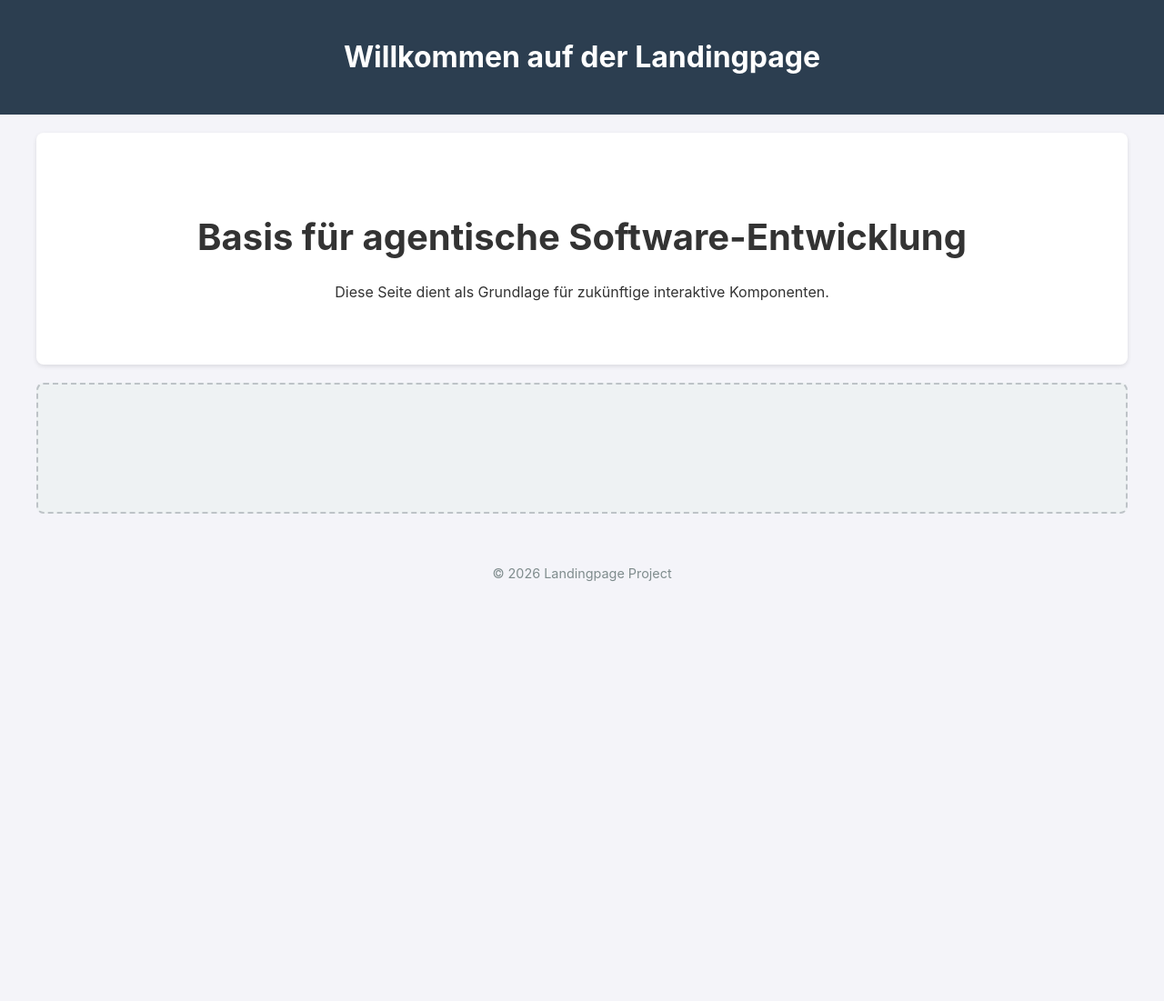
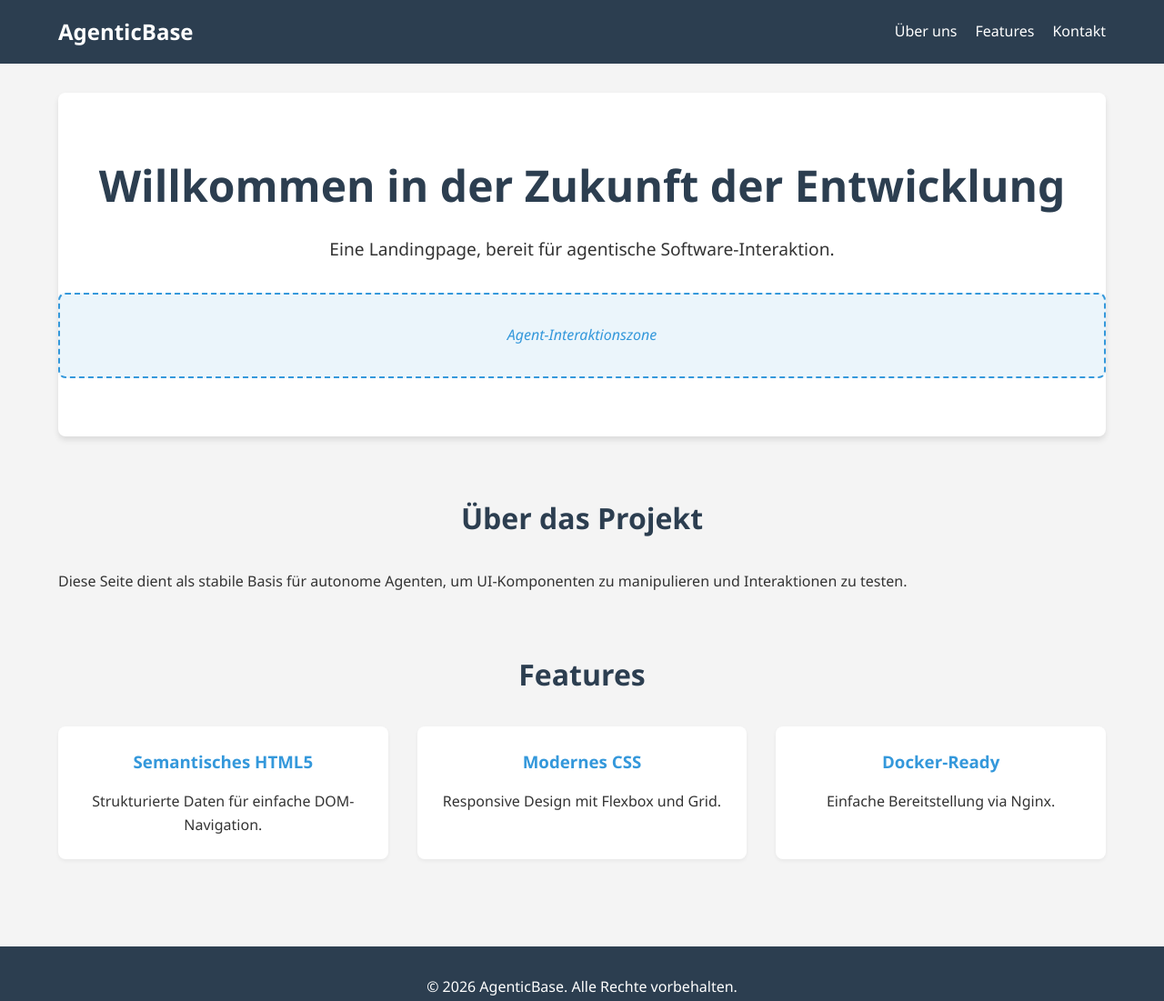
Before and after one commit to grsadesso/adscaile-demo, a plain HTML site: page index.html in a window 1280 px wide. Shown: the whole page at 91% size. Before the commit the page ends 800 px from the top, so only its background shows below. Drawn offline with Linux system fonts and the light colour scheme.

Commit message:
feat(RA-91): Landingpage

```diff
--- a/index.html
+++ b/index.html
@@ -3,25 +3,57 @@
 <head>
     <meta charset="UTF-8">
     <meta name="viewport" content="width=device-width, initial-scale=1.0">
-    <title>Landingpage</title>
+    <title>Agentic Landing Page</title>
     <link rel="stylesheet" href="style.css">
 </head>
 <body>
     <header>
-        <h1>Willkommen auf der Landingpage</h1>
+        <nav>
+            <div class="logo">AgenticBase</div>
+            <ul>
+                <li><a href="#about">Über uns</a></li>
+                <li><a href="#features">Features</a></li>
+                <li><a href="#contact">Kontakt</a></li>
+            </ul>
+        </nav>
     </header>
-    <main id="app-container">
+
+    <main>
         <section id="hero">
-            <h2>Basis für agentische Software-Entwicklung</h2>
-            <p>Diese Seite dient als Grundlage für zukünftige interaktive Komponenten.</p>
+            <h1>Willkommen in der Zukunft der Entwicklung</h1>
+            <p>Eine Landingpage, bereit für agentische Software-Interaktion.</p>
+            <div id="agent-interaction-placeholder" class="placeholder">
+                <!-- Platzhalter für zukünftige agentische Komponenten -->
+                <span>Agent-Interaktionszone</span>
+            </div>
         </section>
-        <section id="content-placeholder">
-            <!-- Platzhalter für zukünftige agentische Komponenten -->
-            <div class="component-slot" data-component-type="hero-cta"></div>
+
+        <section id="about">
+            <h2>Über das Projekt</h2>
+            <p>Diese Seite dient als stabile Basis für autonome Agenten, um UI-Komponenten zu manipulieren und Interaktionen zu testen.</p>
+        </section>
+
+        <section id="features">
+            <h2>Features</h2>
+            <div class="feature-grid">
+                <div class="feature-item">
+                    <h3>Semantisches HTML5</h3>
+                    <p>Strukturierte Daten für einfache DOM-Navigation.</p>
+                </div>
+                <div class="feature-item">
+                    <h3>Modernes CSS</h3>
+                    <p>Responsive Design mit Flexbox und Grid.</p>
+                </div>
+                <div class="feature-item">
+                    <h3>Docker-Ready</h3>
+                    <p>Einfache Bereitstellung via Nginx.</p>
+                </div>
+            </div>
         </section>
     </main>
+
     <footer>
-        <p>&copy; 2026 Landingpage Project</p>
+        <p>&copy; 2026 AgenticBase. Alle Rechte vorbehalten.</p>
     </footer>
 </body>
 </html>
--- a/style.css
+++ b/style.css
@@ -1,57 +1,151 @@
-body {
-    font-family: -apple-system, BlinkMacSystemFont, "Segoe UI", Roboto, Helvetica, Arial, sans-serif;
-    line-height: 1.6;
-    color: #333;
+:root {
+    --primary-color: #2c3e50;
+    --secondary-color: #3498db;
+    --accent-color: #e74c3c;
+    --text-color: #333;
+    --bg-color: #f4f4f4;
+    --white: #ffffff;
+}
+
+* {
     margin: 0;
     padding: 0;
-    background-color: #f4f4f9;
+    box-sizing: border-box;
+}
+
+body {
+    font-family: 'Segoe UI', Tahoma, Geneva, Verdana, sans-serif;
+    line-height: 1.6;
+    color: var(--text-color);
+    background-color: var(--bg-color);
 }
 
 header {
-    background-color: #2c3e50;
-    color: #fff;
+    background: var(--primary-color);
+    color: var(--white);
     padding: 1rem 0;
-    text-align: center;
+    position: sticky;
+    top: 0;
+    z-index: 1000;
+}
+
+nav {
+    display: flex;
+    justify-content: space-between;
+    align-items: center;
+    width: 90%;
+    max-width: 1200px;
+    margin: 0 auto;
+}
+
+.logo {
+    font-size: 1.5rem;
+    font-weight: bold;
+}
+
+nav ul {
+    display: flex;
+    list-style: none;
+}
+
+nav ul li {
+    margin-left: 20px;
+}
+
+nav ul li a {
+    color: var(--white);
+    text-decoration: none;
+    transition: color 0.3s ease;
+}
+
+nav ul li a:hover {
+    color: var(--secondary-color);
 }
 
 main {
+    width: 90%;
     max-width: 1200px;
-    margin: 20px auto;
-    padding: 0 20px;
+    margin: 2rem auto;
 }
 
 #hero {
     text-align: center;
-    padding: 50px 0;
-    background: #fff;
+    padding: 4rem 0;
+    background: var(--white);
     border-radius: 8px;
-    box-shadow: 0 2px 5px rgba(0,0,0,0.1);
-    margin-bottom: 20px;
+    box-shadow: 0 4px 6px rgba(0,0,0,0.1);
+    margin-bottom: 2rem;
 }
 
-#hero h2 {
-    font-size: 2.5rem;
-    margin-bottom: 10px;
+#hero h1 {
+    font-size: 3rem;
+    margin-bottom: 1rem;
+    color: var(--primary-color);
 }
 
-#content-placeholder {
-    padding: 20px;
-    background: #eef2f3;
-    border: 2px dashed #bdc3c7;
-    border-radius: 8px;
+#hero p {
+    font-size: 1.2rem;
+    margin-bottom: 2rem;
 }
 
-.component-slot {
-    min-height: 100px;
-    display: flex;
-    align-items: center;
-    justify-content: center;
-    color: #7f8c8d;
+.placeholder {
+    border: 2px dashed var(--secondary-color);
+    padding: 2rem;
+    background: #ebf5fb;
+    border-radius: 8px;
+    color: var(--secondary-color);
+    font-style: italic;
+}
+
+section {
+    padding: 2rem 0;
+}
+
+h2 {
+    text-align: center;
+    margin-bottom: 2rem;
+    font-size: 2rem;
+    color: var(--primary-color);
+}
+
+.feature-grid {
+    display: grid;
+    grid-template-columns: repeat(auto-fit, minmax(250px, 1fr));
+    gap: 2rem;
+}
+
+.feature-item {
+    background: var(--white);
+    padding: 1.5rem;
+    border-radius: 8px;
+    text-align: center;
+    box-shadow: 0 2px 4px rgba(0,0,0,0.05);
+}
+
+.feature-item h3 {
+    margin-bottom: 1rem;
+    color: var(--secondary-color);
 }
 
 footer {
     text-align: center;
-    padding: 20px 0;
-    font-size: 0.9rem;
-    color: #7f8c8d;
+    padding: 2rem 0;
+    background: var(--primary-color);
+    color: var(--white);
+    margin-top: 4rem;
 }
+
+@media (max-width: 768px) {
+    nav {
+        flex-direction: column;
+    }
+    nav ul {
+        margin-top: 1rem;
+    }
+    nav ul li {
+        margin: 0 10px;
+    }
+    #hero h1 {
+        font-size: 2rem;
+    }
+}
```
Also changed, not shown: 1 other file.
